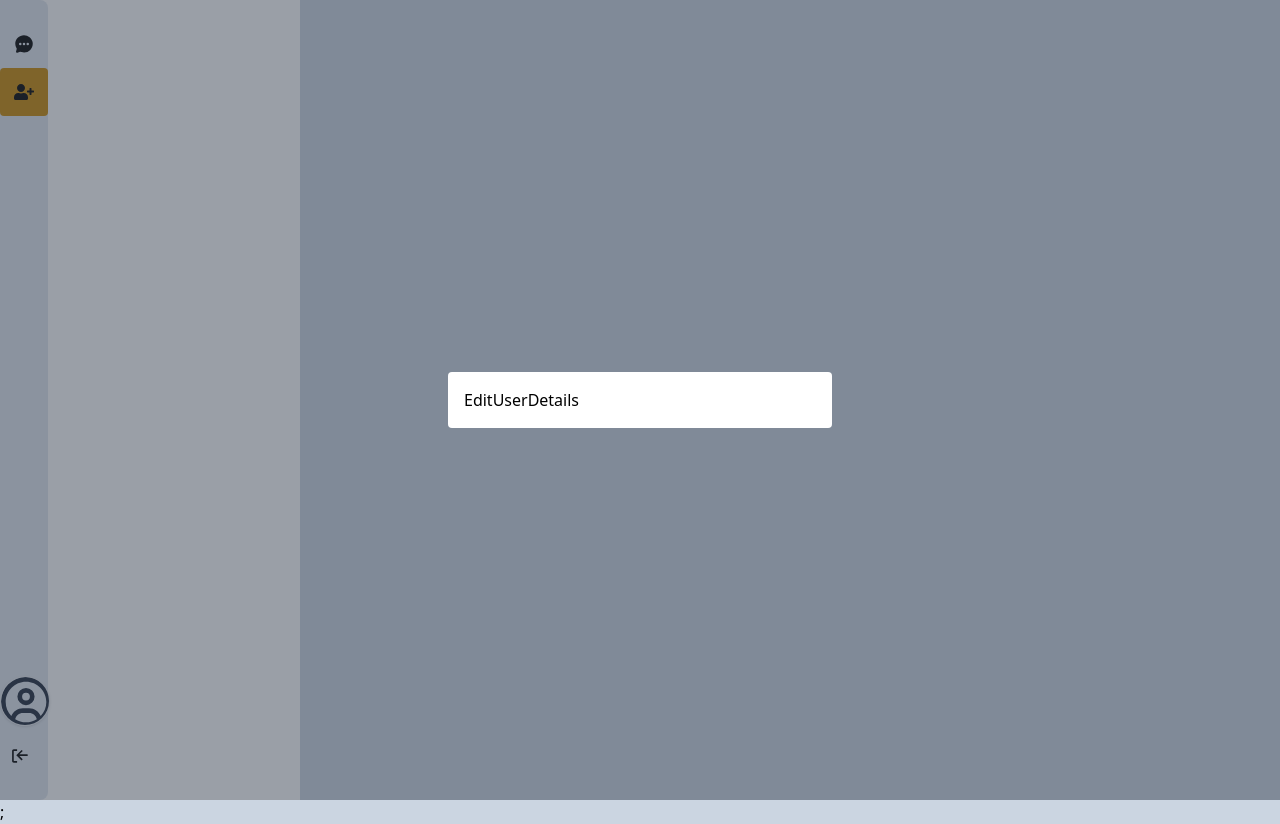
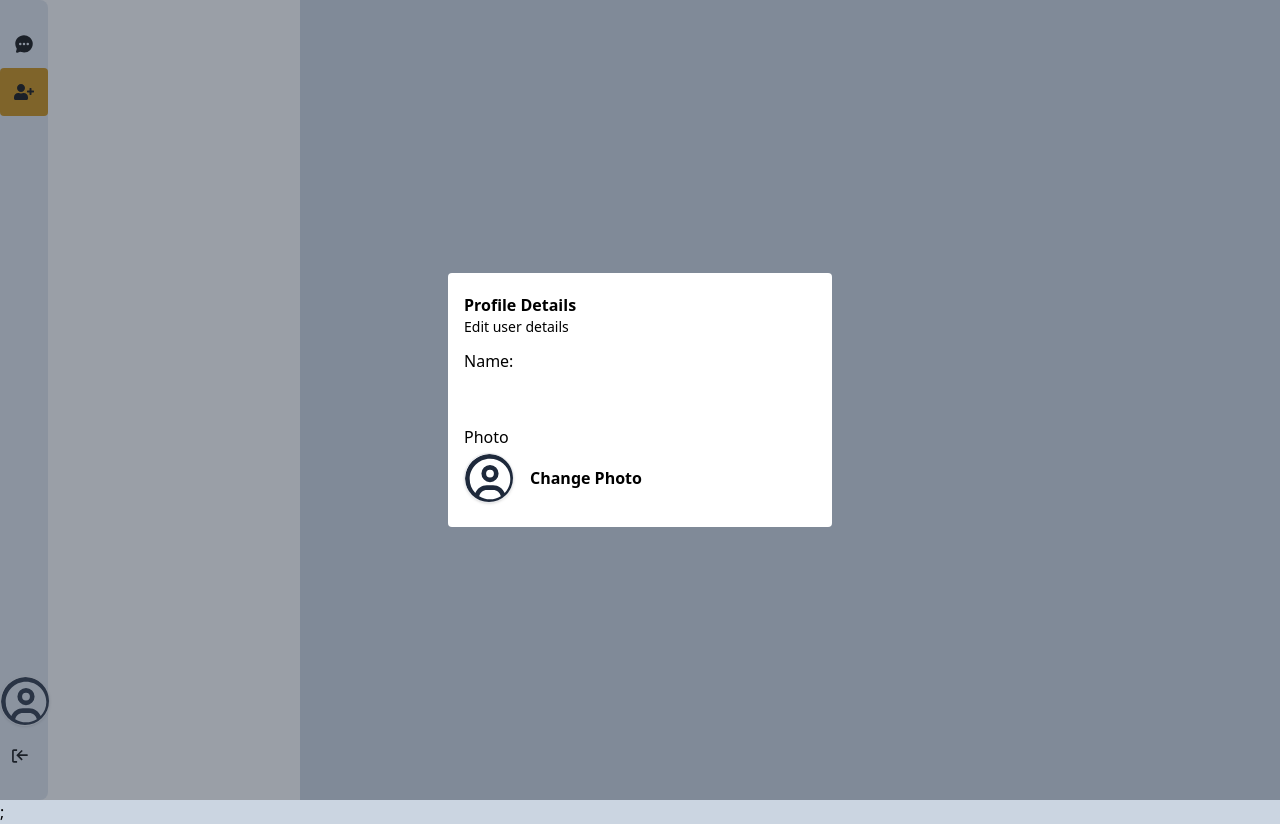
Before and after one commit to alishasedai/Js-Learning-, a React (Create React App) app in the folder chatApp/client/: page / in a window 1280 px wide. Built offline with nearby package versions, Linux system fonts and the light colour scheme; no server answers.

Commit message:
updating the profile_pic name

```diff
--- a/chatApp/client/src/components/EditUserDetails.js
+++ b/chatApp/client/src/components/EditUserDetails.js
@@ -1,12 +1,73 @@
-import React from 'react'
+import React, { useEffect } from 'react'
+import { useState } from 'react'
+import Avatar from './Avatar'
 
-const EditUserDetails = (onClose,data) => {
+const EditUserDetails = ({onClose,user}) => {
+    const [data,setData] = useState({
+        name : user?.name,
+        profile_pic : user?.profile_pic
+    })
+    useEffect(() => {
+        setData((prev) => {
+            return {
+                ...prev,
+                ...user
+            }
+        })
+    },[user])
+    console.log('user edit',user)
+    const handleOnChange = (e) => {
+        const {name,value} =e.target
+        setData((prev) => {
+            return {
+                ...prev,
+                [name] : value
+            }
+        })
+
+    }
+    const handleUploadPhoto = () => {
+
+    }
   return (
     <div className="fixed top-0 left-0 right-0 bottom-0 bg-gray-700 bg-opacity-50 flex justify-center items-center">
-      <div className="bg-white p-4 m-1 rounded w-full max-w-sm">
-        EditUserDetails</div>
+      <div className="bg-white p-4 py-5 m-1 rounded w-full max-w-sm">
+        <h2 className="font-semibold">Profile Details</h2>
+        <p className="text-sm">Edit user details</p>
+        <form className="grid gap-3 mt-3">
+          <div className="flex flex-col gap-2">
+            <label htmlFor="name">Name:</label>
+            <input
+              type="text"
+              id="name"
+              name="name"
+              value={data.name}
+              onChange={handleOnChange}
+              className="w-full py-1 px-2 focus:outline-blue-300 border-spacing-0.5 "
+              html
+            />
+          </div>
+          <div>
+            <label htmlFor="profile_pic">Photo</label>
+           <div className='my-1 flex items-center gap-4'>
+            <Avatar
+            width={50}
+            height={50}
+            // imageUrl={data?.profile_pic}
+            name={data?.name}
+            />
+            <button className='font-semibold'>Change Photo</button>
+            <input
+            type='file'
+            className='hidden'
+            onChange={handleUploadPhoto}
+            />
+           </div>
+          </div>
+        </form>
+      </div>
     </div>
   );
 }
 
-export default EditUserDetails
+export default React.memo(EditUserDetails);
--- a/chatApp/client/src/components/Sidebar.js
+++ b/chatApp/client/src/components/Sidebar.js
@@ -52,7 +52,7 @@ const Sidebar = () => {
       {/*Edit user details*/}
       {
         editUserOpen && (
-          <EditUserDetails onClose={() => setEditUserOpen(false)} data={user}/>
+          <EditUserDetails onClose={() => setEditUserOpen(true)} user={user}/>
         )
       }
     </div>
```
